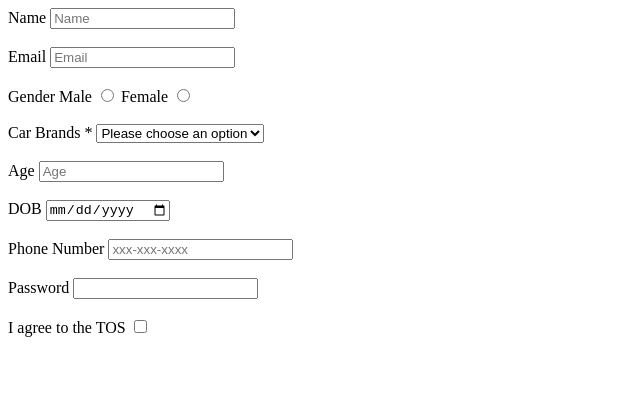
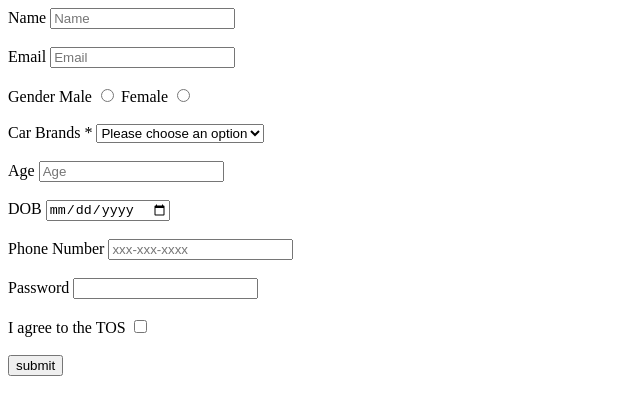
Before and after one commit to acciojob/signup-form-car-vikrammourya, a website: page main.html in a window 1280 px wide. Shown: the whole page, without its empty margins (0-640 px from the left). Drawn offline with Linux system fonts and the light colour scheme.

Commit message:
created a submission

```diff
--- a/main.html
+++ b/main.html
@@ -43,7 +43,9 @@
 	<input type ="password" id="password" required placeholder=""><br><br>
 
 	<label for = "tos">I agree to the TOS</label>
-	<input type ="checkbox" id="tos" required placeholder="-">
+	<input type ="checkbox" id="tos" required placeholder="-"><br><br>
+
+	<button type= "submit">submit</button>
 
 	</form>
     <script type="text/javascript" src="./script.js">
```
